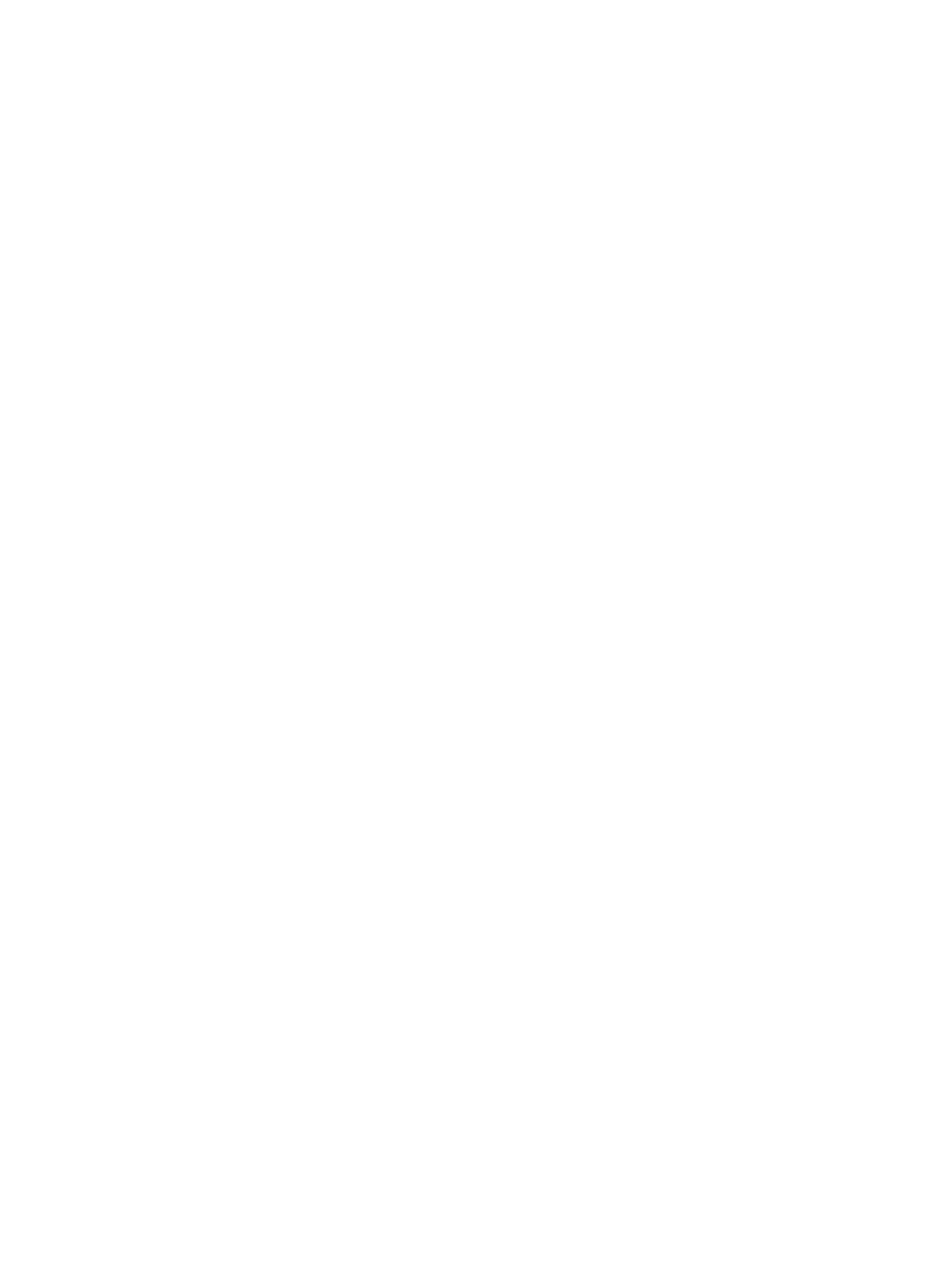
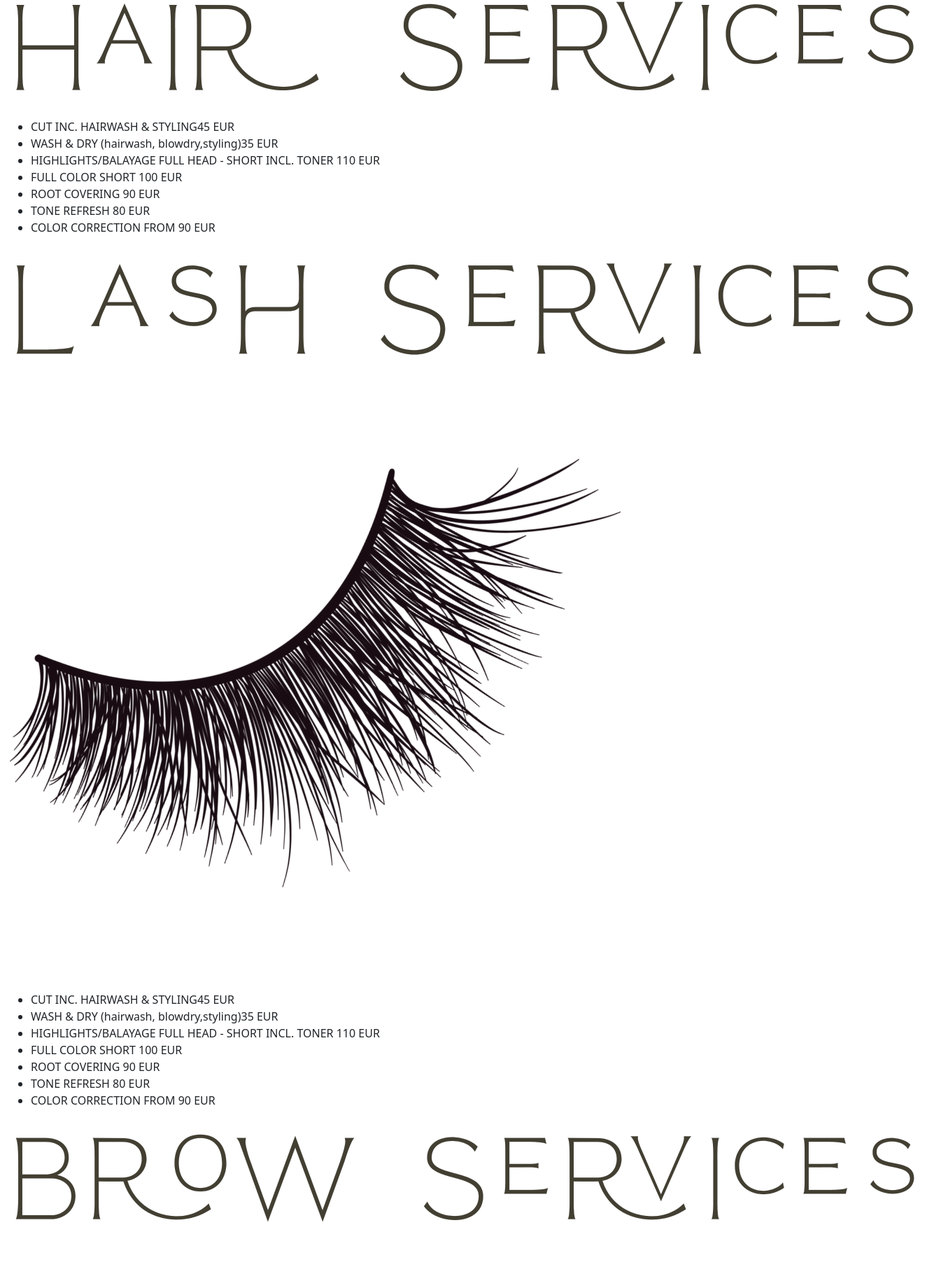
Before and after one commit to SoroushGReza/nordic-company, a React (Create React App) app in the folder frontend/: page /services in a window 1280 px wide. Shown: the part 319-2159 px from the top of the page at 70% size, 1325 px wide, since content can reach past the window. Before the commit the page ends 800 px from the top, so only its background shows below. Built offline with nearby package versions, Linux system fonts and the light colour scheme.

Commit message:
Structure page layout; placeholder text added for future content, Import Images

```diff
--- a/frontend/src/pages/Services.js
+++ b/frontend/src/pages/Services.js
@@ -1,9 +1,145 @@
-import React from 'react';
-import { Container, Row, Col } from 'react-bootstrap';
-import styles from '../styles/Services.module.css';
+import React from "react";
+import { Container, Row, Col } from "react-bootstrap";
+import styles from "../styles/Services.module.css";
+import HairServicesImg from "../assets/images/HairServices.png";
+import HairServicesImgTxt from "../assets/images/HairServicesImgTxt.png";
+import LashServicesImgTxt from "../assets/images/LashServices.png";
+import BrowServicesImgTxt from "../assets/images/BrowServices.png";
+import LashImage from "../assets/images/lashes.png";
+import BrowImage from "../assets/images/brows.png";
 
 const Services = () => {
-  return
+  return (
+    <Container fluid className={styles.servicesContainer}>
+      <Row className={styles.heroRow}>
+        <Col xs={5} className={styles.imageCol}>
+          <img
+            src={HairServicesImg}
+            alt="Hair services"
+            className={styles.heroImage}
+          />
+        </Col>
+      </Row>
+
+      <Row className={styles.servicesRow}>
+        <Col xs={12} md={8} className={styles.servicesContent}>
+          <div className={styles.servicesBox}>
+            <img
+              src={HairServicesImgTxt}
+              alt="Hair Services Title"
+              className={styles.ServicesTitle}
+            />
+            <ul className={styles.servicesList}>
+              <li>
+                CUT INC. HAIRWASH & STYLING<span>45 EUR</span>
+              </li>
+              <li>
+                WASH & DRY (hairwash, blowdry,styling)<span>35 EUR</span>
+              </li>
+              <li>
+                HIGHLIGHTS/BALAYAGE FULL HEAD - SHORT INCL. TONER{" "}
+                <span>110 EUR</span>
+              </li>
+              <li>
+                FULL COLOR SHORT <span>100 EUR</span>
+              </li>
+              <li>
+                ROOT COVERING <span>90 EUR</span>
+              </li>
+              <li>
+                TONE REFRESH <span>80 EUR</span>
+              </li>
+              <li>
+                COLOR CORRECTION <span>FROM 90 EUR</span>
+              </li>
+            </ul>
+          </div>
+        </Col>
+      </Row>
+
+      <Row className={styles.servicesRow}>
+        <Col xs={12} md={8} className={styles.servicesContent}>
+          <div className={styles.servicesBox}>
+            <img
+              src={LashServicesImgTxt}
+              alt="Lash Services Title"
+              className={styles.ServicesTitle}
+            />
+            <img
+              src={LashImage}
+              alt="Lash Services"
+              className={styles.lashImage}
+            />
+            <ul className={styles.servicesList}>
+              <li>
+                CUT INC. HAIRWASH & STYLING<span>45 EUR</span>
+              </li>
+              <li>
+                WASH & DRY (hairwash, blowdry,styling)<span>35 EUR</span>
+              </li>
+              <li>
+                HIGHLIGHTS/BALAYAGE FULL HEAD - SHORT INCL. TONER{" "}
+                <span>110 EUR</span>
+              </li>
+              <li>
+                FULL COLOR SHORT <span>100 EUR</span>
+              </li>
+              <li>
+                ROOT COVERING <span>90 EUR</span>
+              </li>
+              <li>
+                TONE REFRESH <span>80 EUR</span>
+              </li>
+              <li>
+                COLOR CORRECTION <span>FROM 90 EUR</span>
+              </li>
+            </ul>
+          </div>
+        </Col>
+      </Row>
+
+      <Row className={styles.servicesRow}>
+        <Col xs={12} md={8} className={styles.servicesContentLast}>
+          <div className={styles.servicesBox}>
+            <img
+              src={BrowServicesImgTxt}
+              alt="Brow Services Title"
+              className={styles.ServicesTitle}
+            />
+            <img
+              src={BrowImage}
+              alt="Brow Services"
+              className={styles.browImage}
+            />
+            <ul className={styles.servicesList}>
+              <li>
+                CUT INC. HAIRWASH & STYLING<span>45 EUR</span>
+              </li>
+              <li>
+                WASH & DRY (hairwash, blowdry,styling)<span>35 EUR</span>
+              </li>
+              <li>
+                HIGHLIGHTS/BALAYAGE FULL HEAD - SHORT INCL. TONER{" "}
+                <span>110 EUR</span>
+              </li>
+              <li>
+                FULL COLOR SHORT <span>100 EUR</span>
+              </li>
+              <li>
+                ROOT COVERING <span>90 EUR</span>
+              </li>
+              <li>
+                TONE REFRESH <span>80 EUR</span>
+              </li>
+              <li>
+                COLOR CORRECTION <span>FROM 90 EUR</span>
+              </li>
+            </ul>
+          </div>
+        </Col>
+      </Row>
+    </Container>
+  );
 };
 
 export default Services;
```
